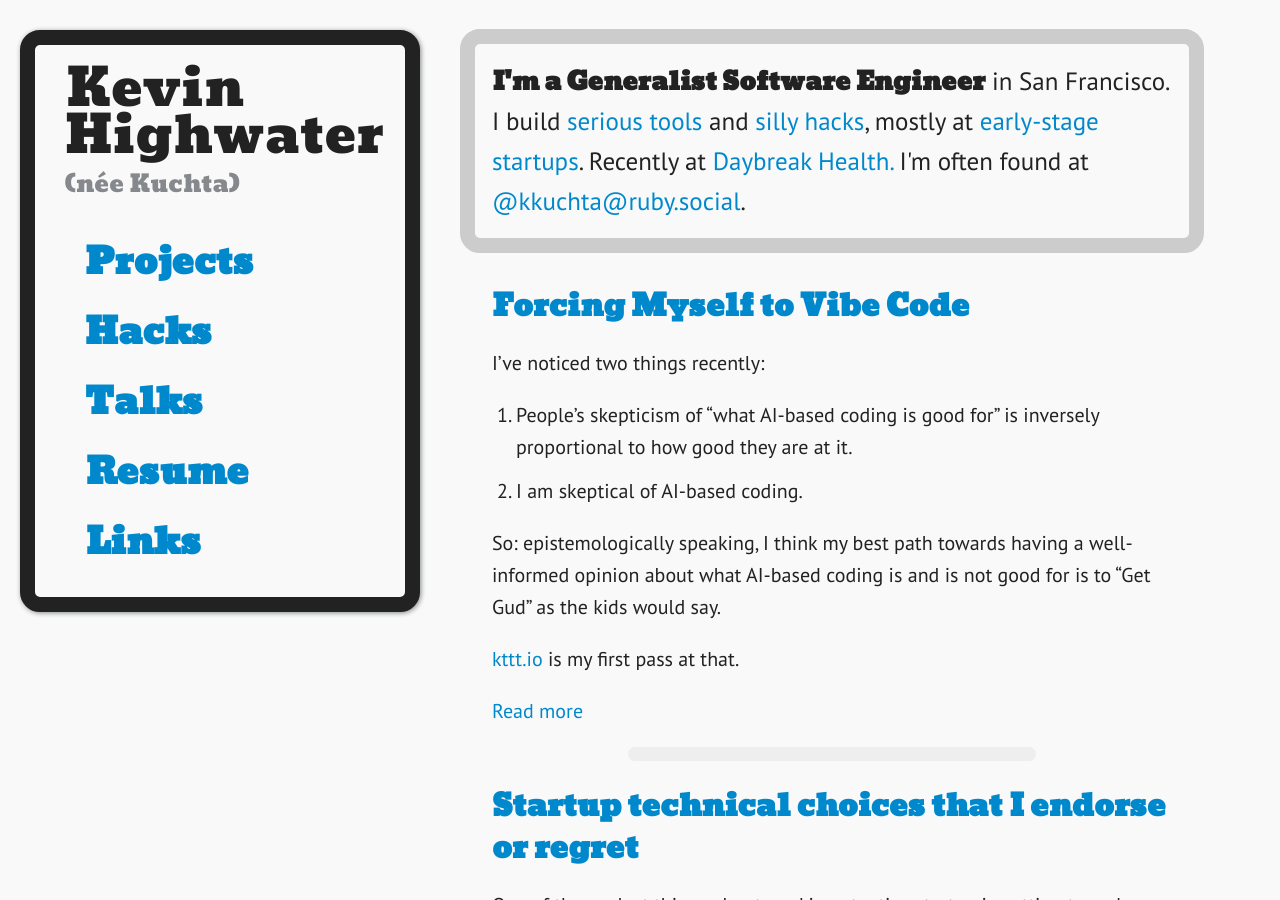
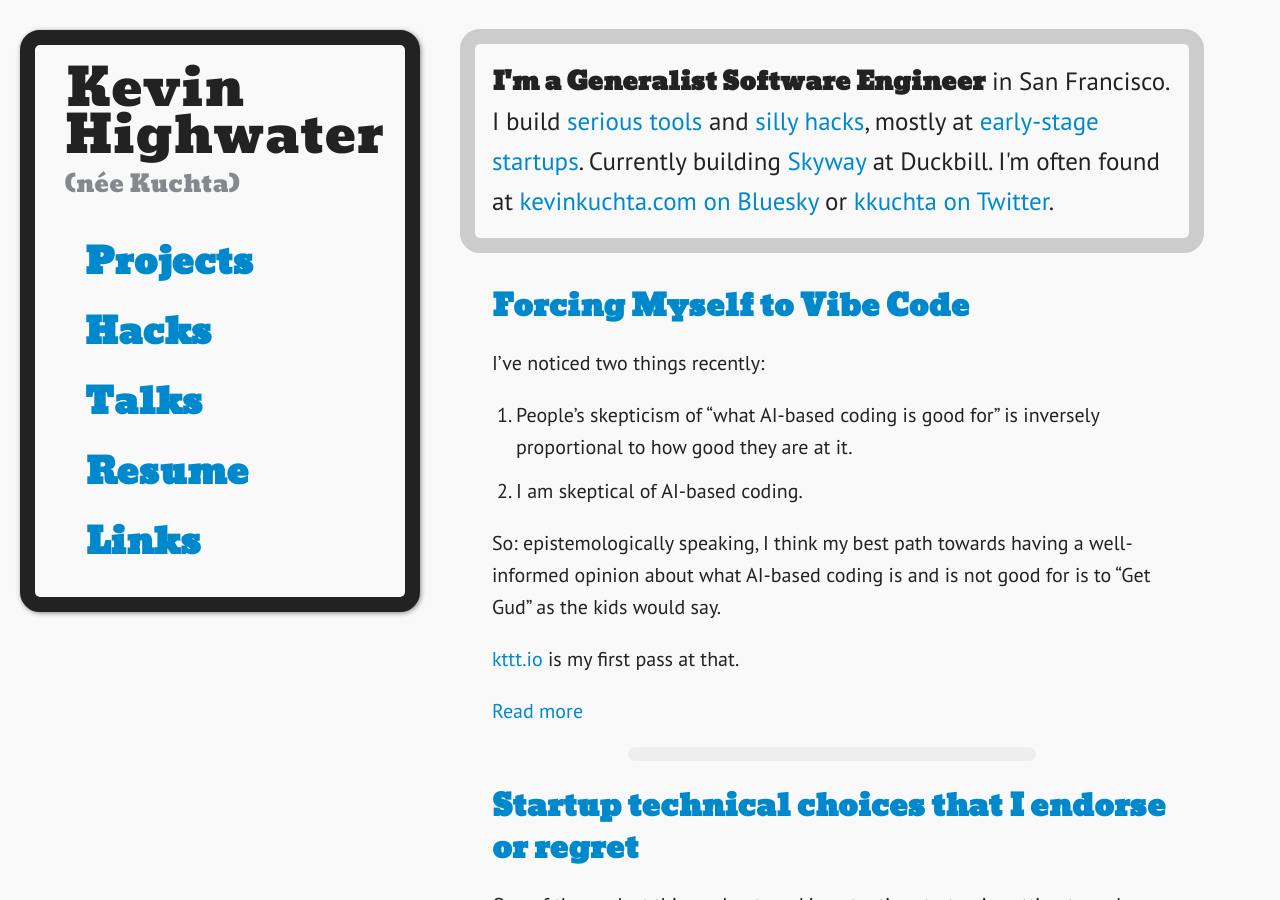
Before and after one commit to kkuchta/blog2, a Jekyll site: the page built from index.html, in a window 1280 px wide and 900 px high. Built offline with Jekyll 4.4.1, drawn with Linux system fonts in a browser that asks for light colours.

Commit message:
Update headline

```diff
--- a/index.html
+++ b/index.html
@@ -16,9 +16,8 @@ whatever: "foobar"
       I build
       <a href="/projects">serious tools</a> and <a href="/hacks">silly hacks</a>, mostly at <a
         href="/resume">early-stage startups</a>.
-      Recently at
-      <a href="https://www.daybreakhealth.com/">Daybreak Health.</a> I'm often
-      found at <a href="https://ruby.social/@kkuchta">@kkuchta@ruby.social</a>.
+      Currently building <a href="https://www.duckbillhq.com/blog/skyway-cloud-cost-management-for-the-9-figure-club/">Skyway</a> at Duckbill.
+      I'm often found at <a href="https://bsky.app/profile/kevinkuchta.com">kevinkuchta.com on Bluesky</a> or <a href="https://x.com/kkuchta">kkuchta on Twitter</a>.
     </p>
   </div>
   <div class="rest">
```
